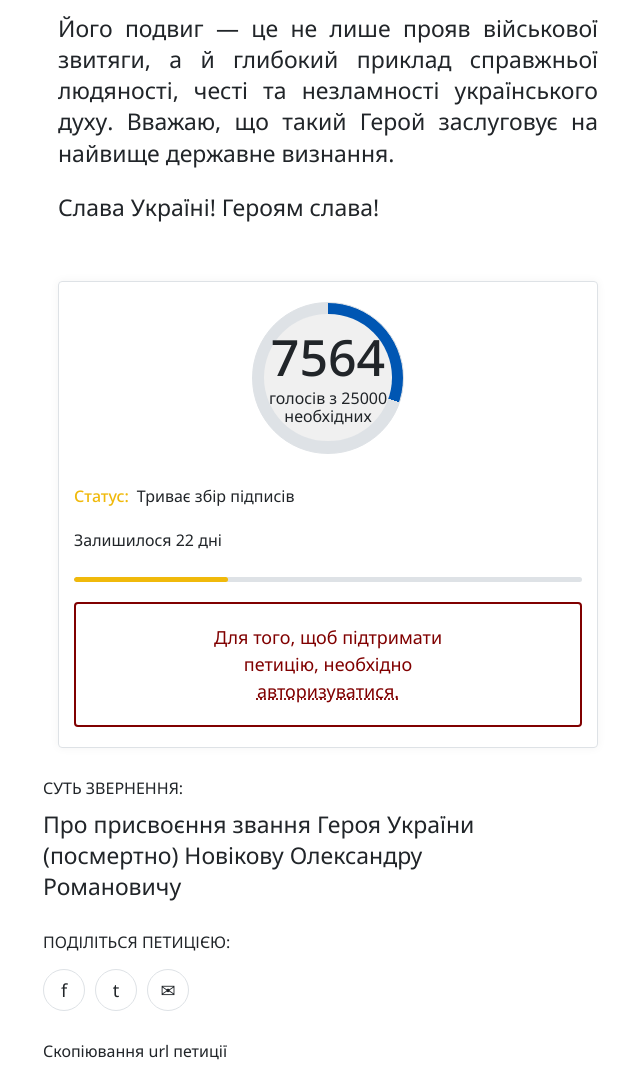
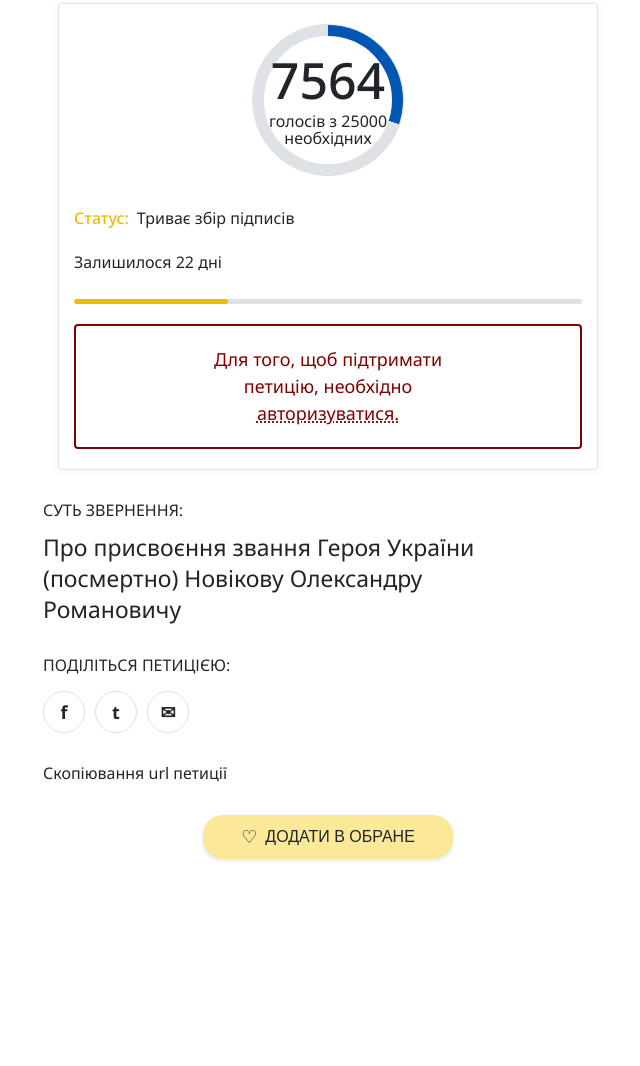
Before and after one commit to petition99/petition, a plain HTML site: page index.html in a window 1280 px wide. Shown: the part 1302-2368 px from the top of the page, without its empty margins (312-952 px from the left). After the commit the page ends 2191 px from the top, so only its background shows below. Drawn offline with Linux system fonts and the light colour scheme.

Commit message:
Update index.html

```diff
--- a/index.html
+++ b/index.html
@@ -270,8 +270,10 @@
         .petition-text-content p {
             margin-top: 0;
             margin-bottom: 1em;
-            text-align: justify;
-            font-size: 23px; /* Збільшений розмір як у заголовку */
+            /* ЗМІНА 2: Текст не повинен бути посередині, а має бути по лівому краю */
+            text-align: left; /* Змінено з justify на left */
+            /* ЗМІНА 1: Текст прошу президента зроблено менше на 20% (було 23px * 0.8 = 18.4px) */
+            font-size: 18.4px; /* Зменшений розмір */
             font-weight: 400; /* Звичайна товщина */
             line-height: 1.35;
         }
@@ -300,8 +302,9 @@
             width: 150px;
             height: 150px;
             border-radius: 50%;
+            /* ЗМІНА 3: Круг має бути повністю сірий з синьою шкалою, без затемнення "незаповненого" */
             background:
-                conic-gradient(#0056b3 0% 30.25%, #dee2e6 30.25% 100%);
+                conic-gradient(#0056b3 0% 30.25%, #dee2e6 30.25% 100%); /* #dee2e6 - це світло-сірий */
             display: flex;
             justify-content: center;
             align-items: center;
@@ -312,7 +315,7 @@
         .progress-inner-circle {
             width: 85%;
             height: 85%;
-            background-color: #f0f0f0;
+            background-color: #fff; /* Змінено на білий */
             border-radius: 50%;
             display: flex;
             flex-direction: column;
@@ -321,6 +324,7 @@
             text-align: center;
             line-height: 1.1;
             padding-top: 0px;
+            /* ЗМІНА 4: Цифри не повинні виходити за рамки круга. */
         }
 
         .progress-votes-count {
@@ -448,6 +452,8 @@
 
         /* Стилі для іконок (використовуємо Font Awesome-подібні стилі або символи) */
         .social-icon {
+            /* ЗМІНА 6: Значки соцмереж повинні бути жирніші */
+            font-weight: 700; /* Зроблено жирнішим */
             font-size: 18px;
             color: #212529; /* Темний колір, як на скріншоті */
             line-height: 1;
@@ -463,30 +469,30 @@
 
         /* Стиль для кнопки "ДОДАТИ В ОБРАНЕ" */
         .add-to-favorite-button {
-            display: flex; /* Для центрування іконки та тексту */
-            justify-content: center;
+            /* ЗМІНА 5: Значок "ДОДАТИ В ОБРАНЕ" повинен бути світліший, менший, закруглений і рівно посередині */
+            display: flex;
+            justify-content: center; /* Центрування по горизонталі */
             align-items: center;
-            width: calc(100% - 30px); /* Враховуємо зовнішні паддінги 15px * 2 */
-            max-width: 570px;
-            margin: 30px auto 30px auto; /* Верхній відступ, центрування і нижній відступ */
-            padding: 15px 20px;
-            background-color: #f0b90b; /* Жовтий колір */
+            width: 250px; /* Зроблено меншою фіксованою шириною */
+            margin: 30px auto 30px auto; /* Центрування і відступи */
+            padding: 10px 15px; /* Зменшений padding */
+            background-color: #fce899; /* Зроблено світлішим кольором */
             border: none;
-            border-radius: 8px; /* Закруглені кути */
+            border-radius: 20px; /* Збільшено закруглення */
             text-align: center;
-            font-size: 18px;
-            font-weight: 500; /* Полужирный */
+            font-size: 16px; /* Зроблено меншим шрифтом */
+            font-weight: 500;
             color: #212529;
             cursor: pointer;
             text-transform: uppercase;
-            box-shadow: 0 4px 6px rgba(0, 0, 0, 0.1);
-            line-height: 1;
+            box-shadow: 0 2px 4px rgba(0, 0, 0, 0.1); /* Зменшена тінь */
+            line-height: 1.5;
             box-sizing: border-box;
         }
 
         .add-to-favorite-button .heart-icon {
-            font-size: 20px;
-            margin-right: 10px;
+            font-size: 18px; /* Зроблено меншим */
+            margin-right: 8px;
             line-height: 1;
             vertical-align: middle;
         }
```
